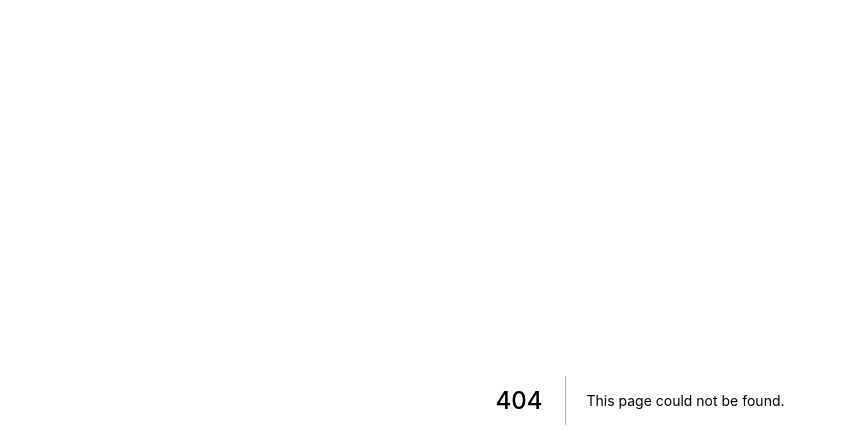
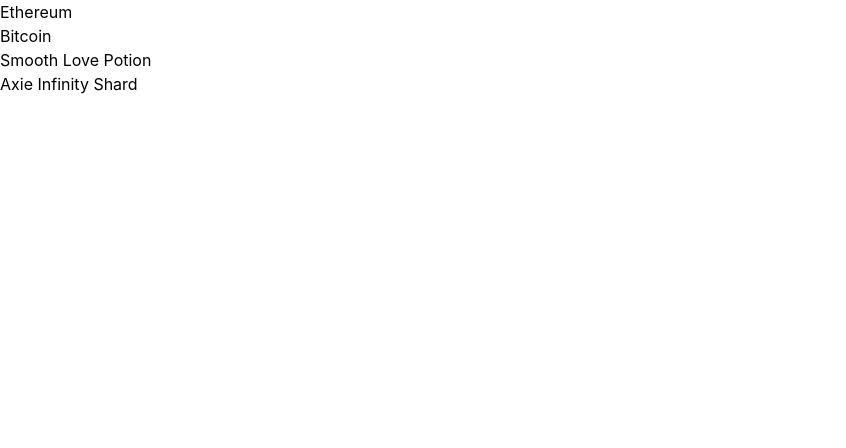
Before and after one commit to gelodgreat/crypto_explore, a Next.js app: page /cryptos/1 in a window 1280 px wide. Before the commit this address had no page. Shown: the top 448 px of the page, without its empty margins (0-846 px from the left). Built offline with nearby package versions, Linux system fonts and the light colour scheme.

Commit message:
Initial Commit

```diff
--- /dev/null
+++ b/public/cryptos.json
@@ -0,0 +1,24 @@
+{
+    "data": [
+        {
+            "id": "ethereum",
+            "code": "ETH",
+            "name": "Ethereum"
+        },
+        {
+            "id": "bitcoin",
+            "code": "BTC",
+            "name": "Bitcoin"
+        },
+        {
+            "id": "smooth_love_potion",
+            "code": "SLP",
+            "name": "Smooth Love Potion"
+        },
+        {
+            "id": "axs",
+            "code": "AXS",
+            "name": "Axie Infinity Shard"
+        }
+    ]
+}
--- /dev/null
+++ b/src/pages/cryptos/[id].tsx
@@ -0,0 +1,28 @@
+import { GetStaticProps } from 'next';
+import { useRouter } from 'next/router';
+import { GetStaticPaths } from 'next';
+
+export default function Cryptos(ctx: any) {
+  const router = useRouter();
+
+  const { data } = ctx;
+
+  return (
+    <div>
+      {data.map((d) => {
+        return <h1>{d.name}</h1>;
+      })}
+    </div>
+  );
+}
+// You should use getServerSideProps when:
+// - Only if you need to pre-render a page whose data must be fetched at request time
+import { GetServerSideProps } from 'next';
+
+export const getServerSideProps: GetServerSideProps = async (ctx) => {
+  const response = await fetch(`http://localhost:3000/cryptos.json`);
+  const data = await response.json();
+  return {
+    props: { data: data?.data },
+  };
+};
--- /dev/null
+++ b/src/pages/cryptos/index.tsx
@@ -0,0 +1,3 @@
+export default function Cryptos() {
+    return <h1>Hello</h1>
+}
--- a/styles/globals.css
+++ b/src/styles/globals.css
@@ -1,3 +1,6 @@
+@tailwind base;
+@tailwind components;
+@tailwind utilities;
 html,
 body {
   padding: 0;
--- /dev/null
+++ b/tailwind.config.js
@@ -0,0 +1,7 @@
+module.exports = {
+  content: ['./src/**/*.{html,js}'],
+  theme: {
+    extend: {},
+  },
+  plugins: [],
+};
```
Also changed, not shown: package.json (+10 -2 lines), src/pages/_app.tsx (renamed from pages/_app.tsx), src/pages/api/hello.ts (renamed from pages/api/hello.ts), src/pages/index.tsx (renamed from pages/index.tsx), src/styles/Home.module.css (renamed from styles/Home.module.css), 1 other file (tests, documents, lock files or other folders).
